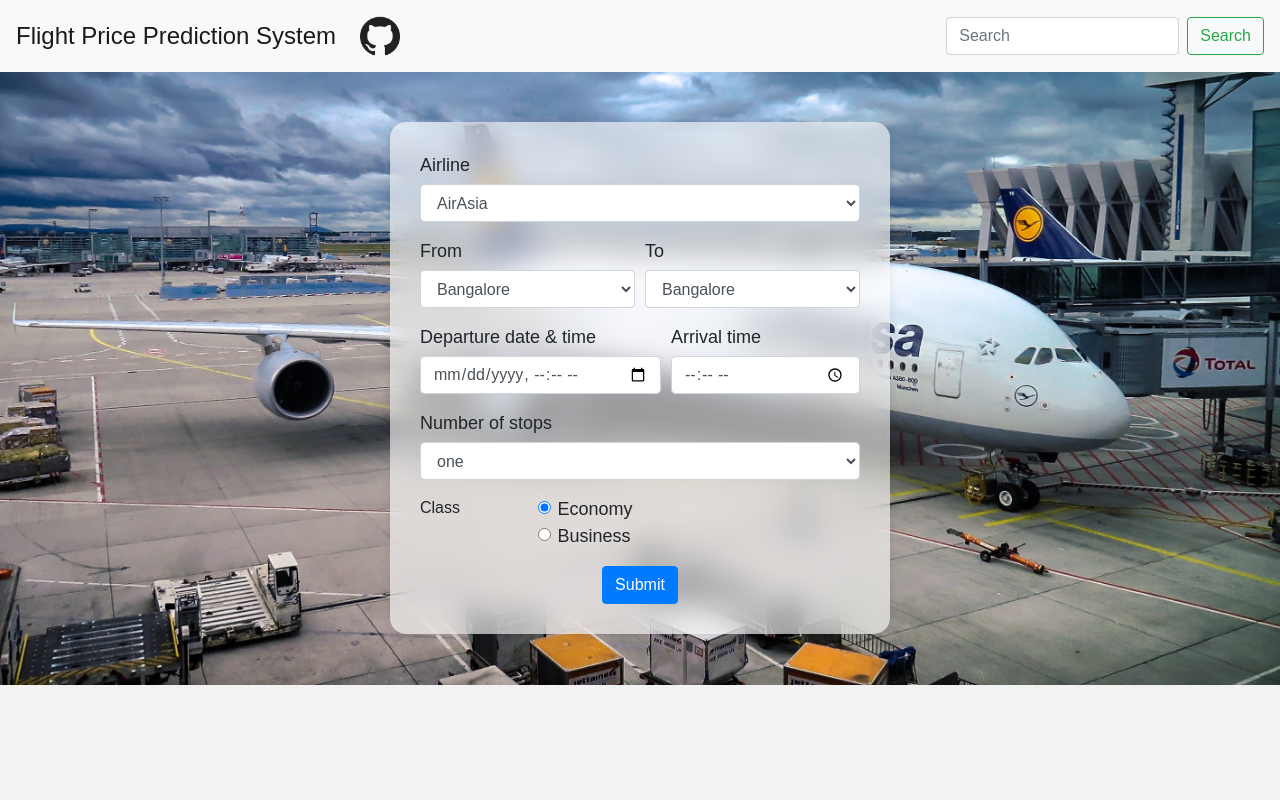
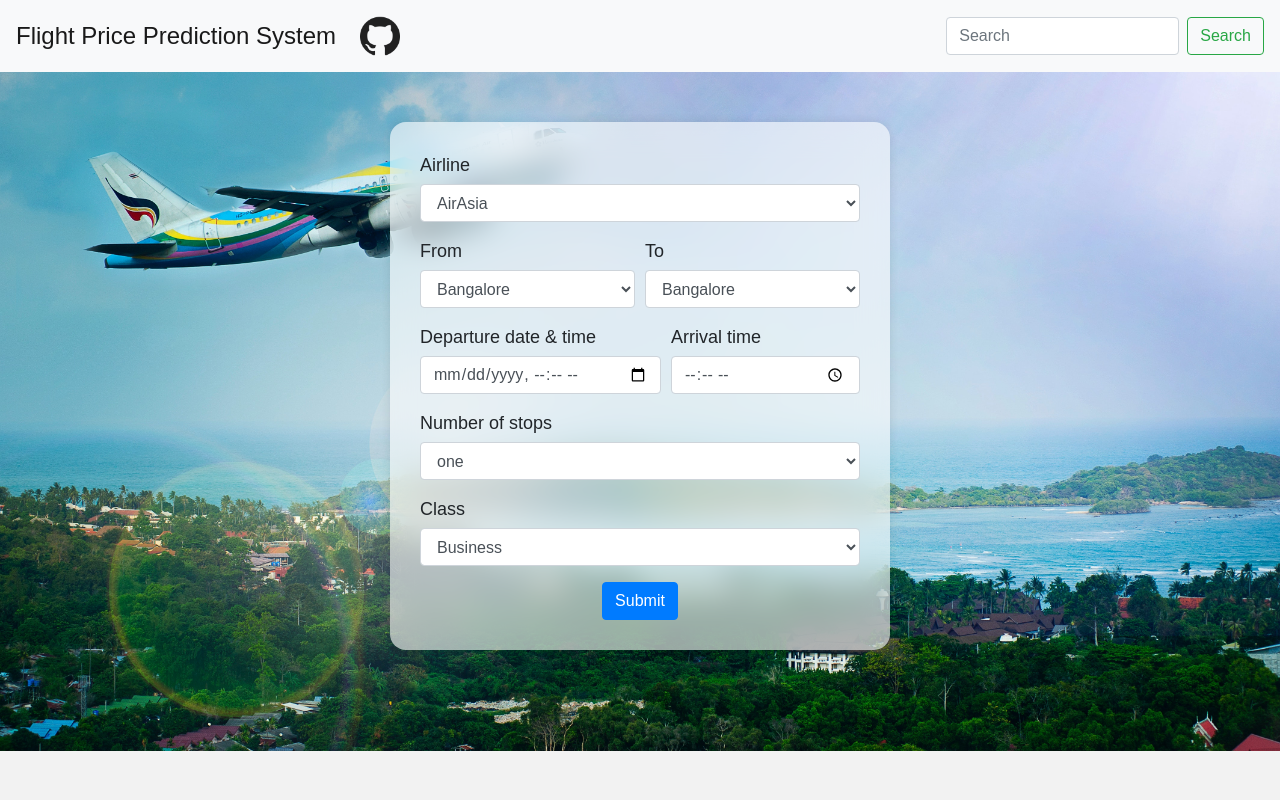
Before and after one commit to raghuls2002/Flight-Price-Prediction, a Flask app: page / in a window 1280 px wide. Run offline with Flask 3, Linux system fonts and the light colour scheme.

Commit message:
Update form.html

```diff
--- a/src/templates/form.html
+++ b/src/templates/form.html
@@ -6,7 +6,7 @@
     <link rel="stylesheet" href="{{ url_for('static', filename='style.css') }}">
     <style>
         body {
-                background-image: url("{{ url_for('static', filename='image1.jpg') }}");
+                background-image: url("{{ url_for('static', filename='image6.jpg') }}");
             }
     </style>
 </head>
@@ -73,31 +73,22 @@
 
         <div class="form-group">
             <label for="stops">Number of stops</label>
-                <select name="stops"  class="form-control" id="stops" placeholder="Select number of stops">
+                <select name="stops"  class="form-control" id="stops" placeholder="Select no of stops">
                     {% for i in label_map["stops"].keys() %}
                         <option value="{{ i }}">{{ i }}</option>
                     {% endfor %}
                 </select>
         </div>
 
-        <fieldset class="form-group">
-        <div class="row">
-              <legend class="col-form-label col pt-0" font-size="18px">Class</legend>
-              <div class="col-sm-9">
-                <div class="form-check">
-                  <input class="form-check-input" type="radio" name="class" id="economy" value="Economy" checked>
-                  <label class="form-check-label" for="economy">
-                    Economy
-                  </label>
-                </div>
-                <div class="form-check">
-                  <input class="form-check-input" type="radio" name="class" id="business" value="Business">
-                  <label class="form-check-label" for="business">
-                    Business
-                  </label>
-                </div>
-            </div>
+        <div class="form-group">
+            <label for="class">Class</label>
+                <select name="class"  class="form-control" id="class" placeholder="Select the class">
+                    {% for i in label_map["class"].keys() %}
+                        <option value="{{ i }}">{{ i }}</option>
+                    {% endfor %}
+                </select>
         </div>
+
         </fieldset>
 
             <div class="input-group">
```
